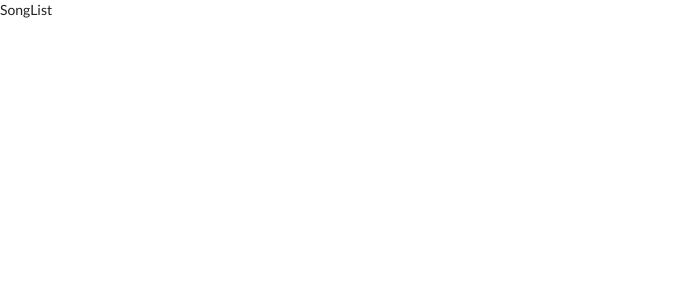
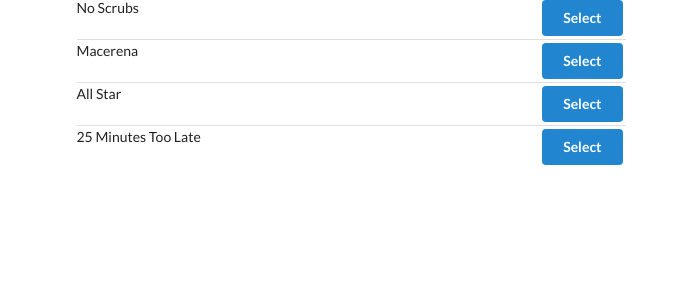
Before and after one commit to chongzter/songs, a React (Create React App) app: page / in a window 1280 px wide. Shown: the top 300 px of the page, without its empty margins (0-688 px from the left). Built offline with nearby package versions, Linux system fonts and the light colour scheme.

Commit message:
Building a List with Redux Data

```diff
--- a/src/components/App.js
+++ b/src/components/App.js
@@ -3,8 +3,12 @@
 
 const App = () => {
   return (
-    <div>
-      <SongList />
+    <div className="ui container grid">
+      <div className="ui row">
+        <div className="column eight wide">
+          <SongList />
+        </div>
+      </div>
     </div>
   );
 };
--- a/src/components/SongList.js
+++ b/src/components/SongList.js
@@ -2,9 +2,22 @@
 import { connect } from "react-redux";
 
 class SongList extends Component {
+  renderList() {
+    return this.props.songs.map((song) => {
+      return (
+        <div className="item" key={song.title}>
+          <div className="right floated content">
+            <button className="ui button primary">Select</button>
+          </div>
+
+          <div className="content">{song.title}</div>
+        </div>
+      );
+    });
+  }
+
   render() {
-    console.log(this.props);
-    return <div>SongList</div>;
+    return <div className="ui divided list">{this.renderList()}</div>;
   }
 }
 
```
